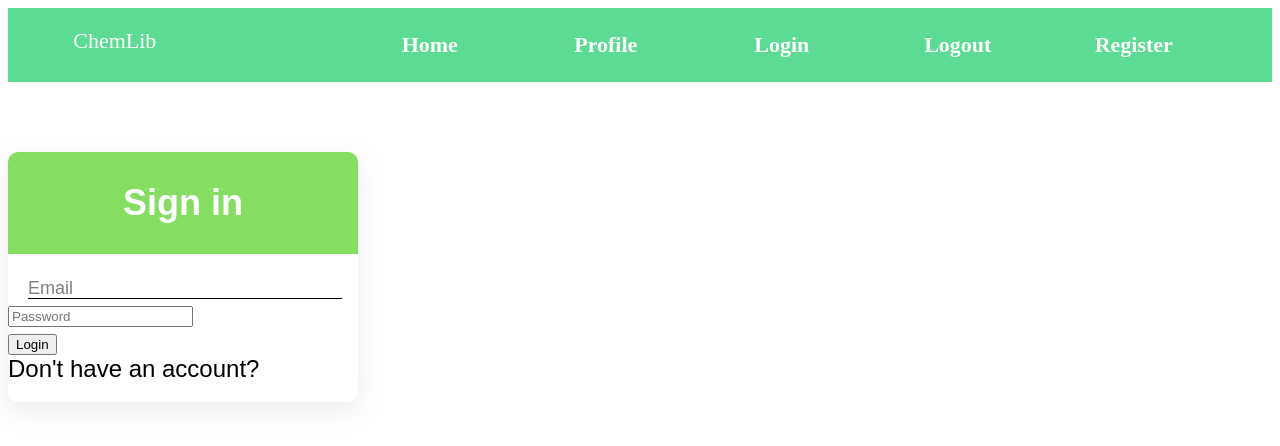
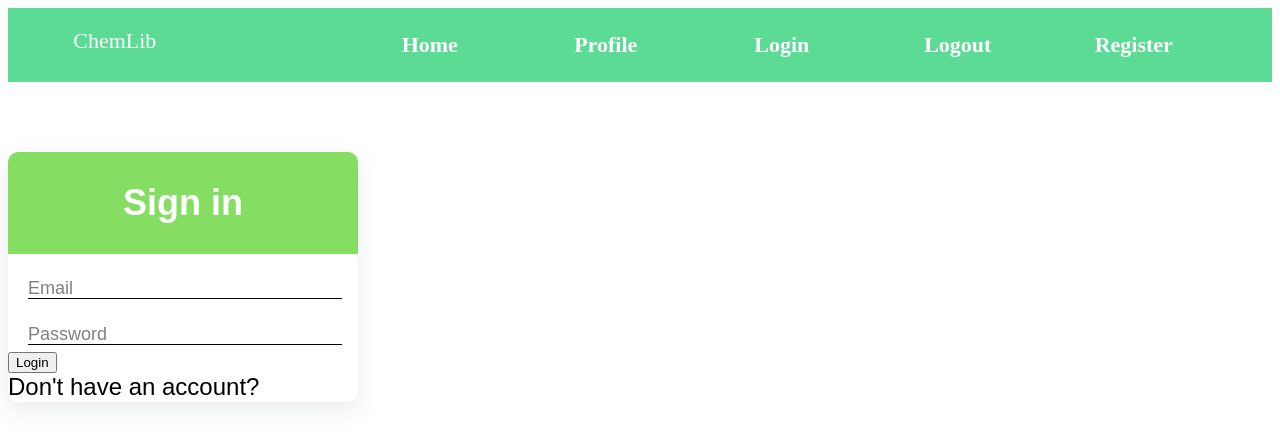
Before and after one commit to NixanV/ChemLibrary, a React (Create React App) app in the folder client/: page /login in a window 1280 px wide. Shown: the top 446 px of the page. Built offline with nearby package versions, Linux system fonts and the light colour scheme.

Commit message:
password input field stylized in login form

```diff
--- a/client/src/components/Login/Login.js
+++ b/client/src/components/Login/Login.js
@@ -25,10 +25,11 @@ export const Login = () => {
                         <input
                             type="password"
                             id={style["login-password"]}
-                            placeholder="Password"
+                            className={style["password-input"]}
                             name="password"
                             required
                             />
+                        <label htmlFor="password" className={style["password-label"]}>Password</label>
 
                     </div>
 
--- a/client/src/components/Login/login.module.css
+++ b/client/src/components/Login/login.module.css
@@ -30,11 +30,11 @@
 
 }
 
-.email-input::-moz-placeholder { /* Firefox 19+ */
-    color: black;
+/* .email-input::-moz-placeholder { /* Firefox 19+ */
+    /* color: black;
     padding-left: 20px;
     opacity: 0.8;
-}
+}  */
 
 .email-label{
     font-size: 18px;
@@ -63,3 +63,50 @@
 .email-input:focus{
     border-bottom: 1px solid #85dd62;
 }
+
+
+
+
+.password-input{
+    width: 310px;
+    height: 22px;
+    border: 0;
+    border-bottom: 1px solid black;
+
+    outline: none;
+
+}
+
+/* .email-input::-moz-placeholder { /* Firefox 19+ */
+    /* color: black;
+    padding-left: 20px;
+    opacity: 0.8;
+}  */
+
+.password-label{
+    font-size: 18px;
+    position: absolute;
+    bottom: 0px;
+    left: 0px;
+    color: gray;
+}
+
+.password-div{
+    margin: 0 20px;
+    width: 310px;
+    position: relative;
+    padding: 15px 0 0 0;
+}
+
+.password-input:focus ~ .password-label{
+    position: absolute;
+    top: 0;
+    transition: 0.2s;
+    font-size: 12px;
+    font-weight: 700;
+    color:#85dd62;
+}
+
+.password-input:focus{
+    border-bottom: 1px solid #85dd62;
+}
```
